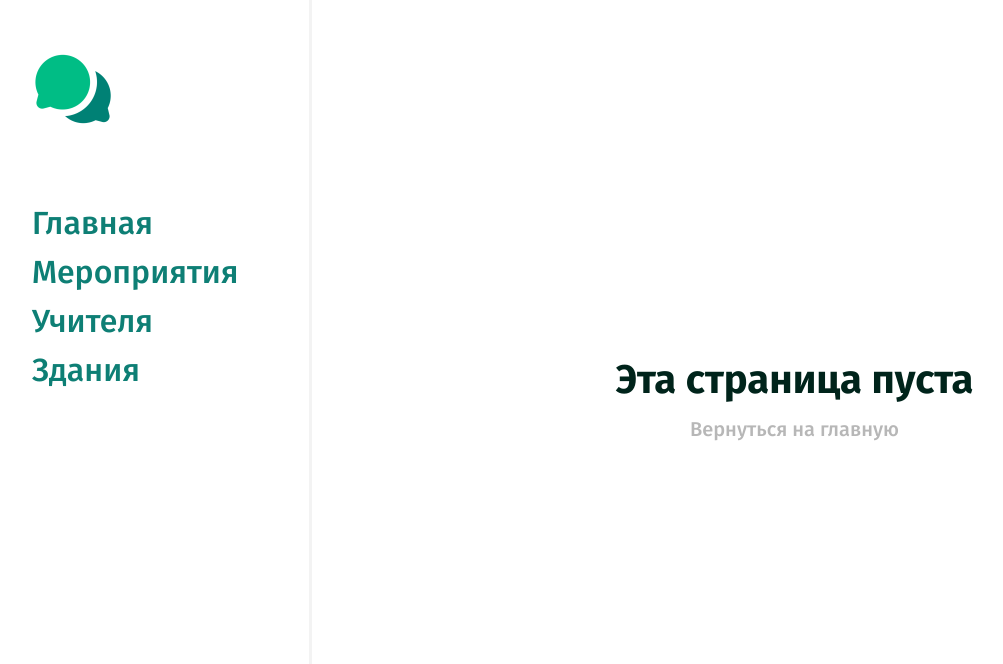
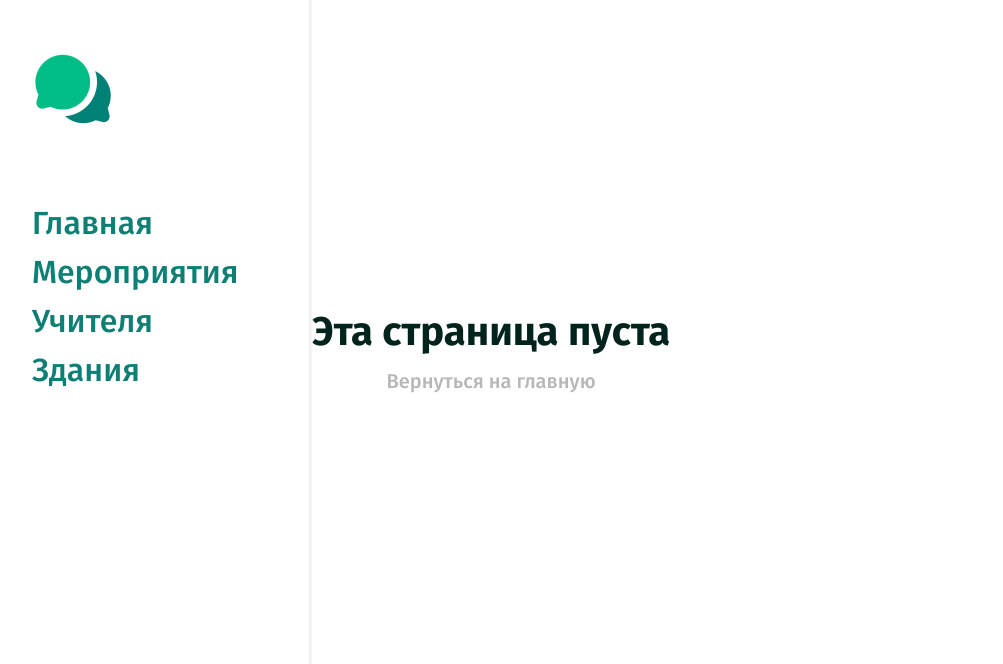
Before and after one commit to redm0unt/consult-app, a Flask app: page / in a window 1280 px wide. Shown: the top 664 px of the page, without its empty margins (3-1006 px from the left). Run offline with Flask 3, Linux system fonts and the light colour scheme; parts of the project's set-up code (start-up, migrations or seed data) failed here and were passed over; some libraries are stand-ins or nearby versions; some web fonts are replaced.

Commit message:
Sidebar fix
It stays static on the page and dissapears when the screen is too small

```diff
--- a/app/static/style/style.css
+++ b/app/static/style/style.css
@@ -36,15 +36,19 @@
     font-weight: 450;  /* Semi-bold */
     font-size: 16px;
 }
-a, a:hover, a:focus, a:active, a:visited {
+a {
     text-decoration: none;
     outline: none;
 }
+/* a:hover, a:focus, a:active, a:visited {
+    color: color-mix(in srgb, currentColor 90%, white);
+    color: currentColor;
+} */
 
 #page-wrapper {
     display: flex;
     flex-direction: row;
-	min-height: 100vh;
+	height: 100vh;
 }
 
 .alerts-area {
@@ -57,6 +61,7 @@
     z-index: 1030;
     width: 450px;
     height: auto;
+    max-height: 35vh;
     pointer-events: none;
 }
 .alerts-area > * {
@@ -96,9 +101,16 @@
 }
 
 
-main.content {
+main.main {
     flex-grow: 1;
     padding: 48px 55px;
+    overflow-y: auto;
+}
+.content {
+    max-width: 1080px;
+    display: flex;
+    flex-direction: column;
+    gap: 36px;
 }
 
 .content-empty-state {
@@ -129,15 +141,22 @@
 }
 
 .sidebar {
+    position: static;
+    overflow-y: auto;
+
     font-size: 32px;
     color: var(--color-gray_0);
+    background-color: var(--color-white_4);
 
     width: 315px;
+    height: 100vh;
     padding: 48px 35px 35px;
 
     display: flex;
     flex-direction: column;
     justify-content: space-between;
+    flex-shrink: 0;
+    gap: 50px;
 
     box-sizing: border-box;
     border-right: 3px solid var(--color-transparent-lines);
@@ -154,9 +173,10 @@
     width: 82px;
 }
 .sidebar-nav {
+    width: 100%;
     display: flex;
-    width: 100%;
     flex-direction: column;
+
     gap: 17px;
 
     list-style-type: none;
@@ -543,7 +563,15 @@
 }
 
 @media (max-width: 768px) {
-    main.content {
+    .sidebar {
+        position: fixed;
+        top: 0;
+        left: 0;
+        z-index: 1020;
+        transform: translateX(-100%);
+        transition: transform 250ms ease;
+    }
+    main.main {
         padding: 32px 24px;
     }
 
```
